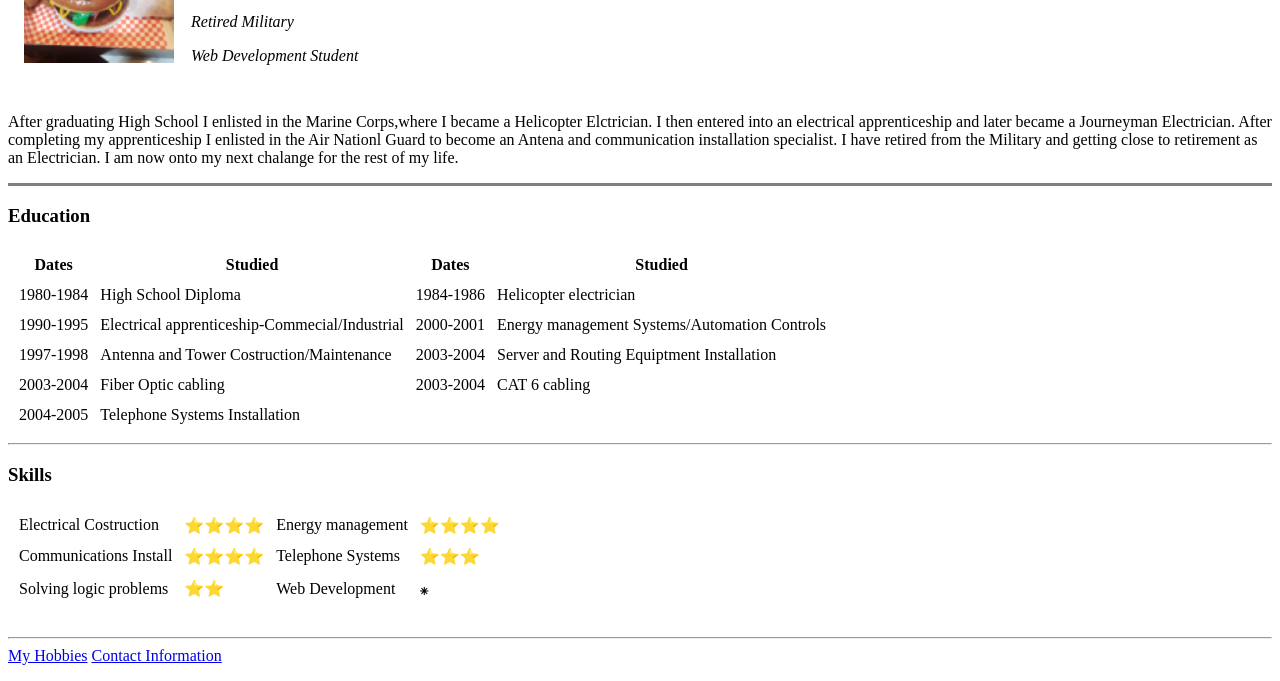
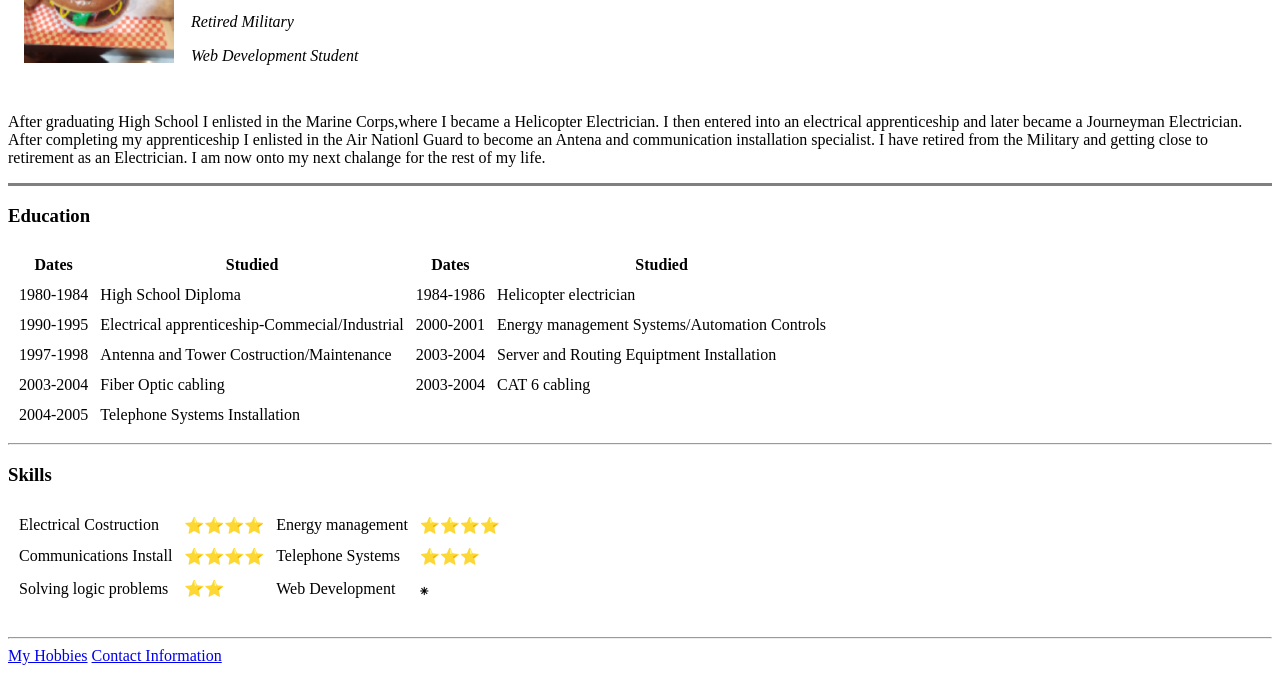
Before and after one commit to sparkey42/cv, a plain HTML site: page index.html in a window 1280 px wide. Shown: the part 125-806 px from the top of the page. Drawn offline with Linux system fonts and the light colour scheme.

Commit message:
Update index.html

```diff
--- a/index.html
+++ b/index.html
@@ -19,7 +19,7 @@
 
 
   <p>After graduating High School I enlisted in the Marine Corps,where I became
-    a Helicopter Elctrician. I then entered into an electrical apprenticeship and
+    a Helicopter Electrician. I then entered into an electrical apprenticeship and
     later became a Journeyman Electrician. After completing my apprenticeship I
     enlisted in the Air Nationl Guard to become an Antena and communication
     installation specialist. I have retired from the Military and getting close
```
